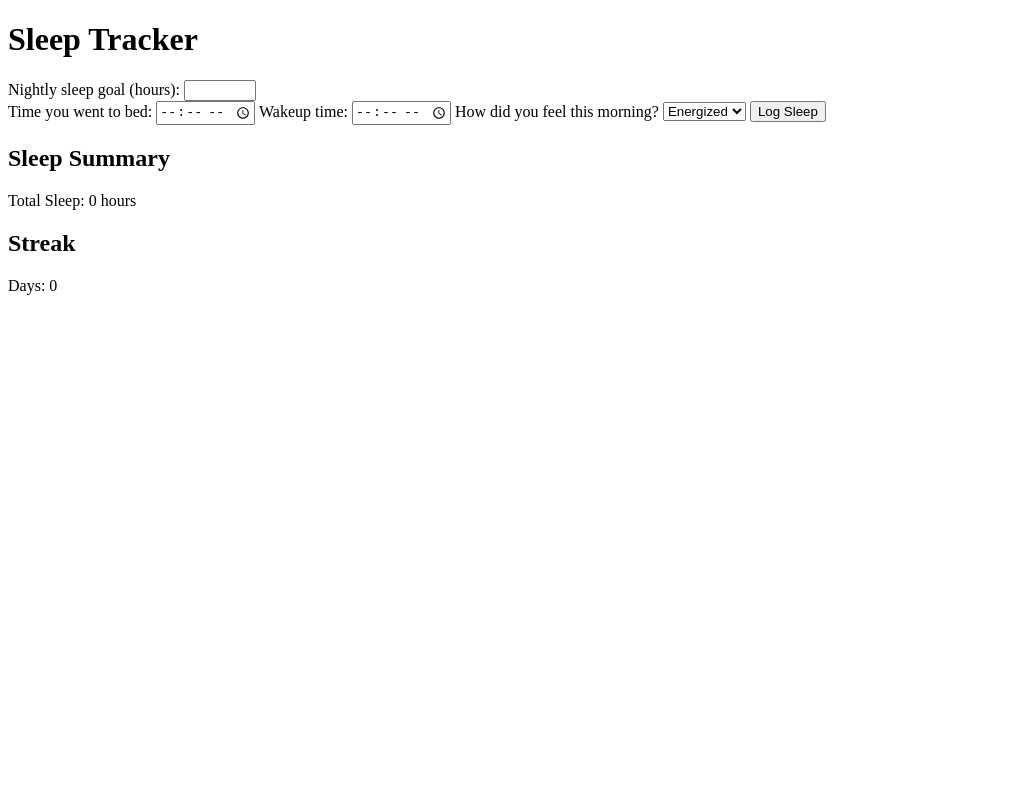
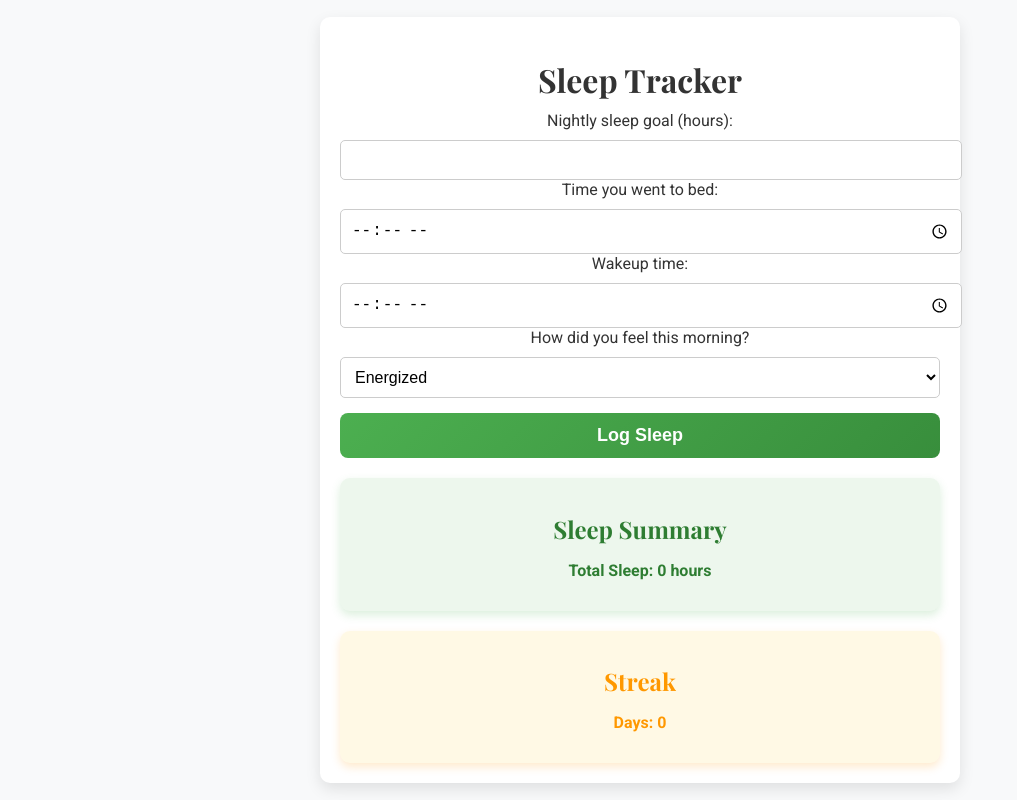
Before and after one commit to amandamurrizi/CS326-Semester-Project, a plain HTML site: page frontend/tracker-sleep.html in a window 1280 px wide. Shown: the whole page, without its empty margins (0-1017 px from the left). Drawn offline with nearby package versions, Linux system fonts and the light colour scheme.

Commit message:
Added dynamic and attractive look for sleep tracker

```diff
--- a/frontend/tracker-sleep.css
+++ b/frontend/tracker-sleep.css
@@ -16,6 +16,7 @@ body {
     border-radius: 10px;
     box-shadow: 0px 4px 10px rgba(0, 0, 0, 0.1);
     text-align: center;
+    transition: all 0.3s ease-in-out;
 }
 
 h1, h2 {
@@ -25,18 +26,19 @@ h1, h2 {
 
 /* Light theme for during day */
 .light-mode {
-    background: #f4f4f4;
+    background: #f8f9fa;
     color: #333;
 }
 
 .light-mode .container {
     background: white;
+    box-shadow: 0px 6px 15px rgba(0, 0, 0, 0.1);
 }
 
 /* Dark theme for during night*/
 .dark-mode {
-    background: #1a1a2e;
-    color: #e0e0e0;
+    background: #121212;
+    color: #f0f0f0;
 }
 
 .dark-mode .container {
@@ -45,30 +47,65 @@ h1, h2 {
 }
 
 /* Form elements */
-input, select, button {
+input, select{
     width: 100%;
     padding: 10px;
     margin-top: 10px;
     border: 1px solid #ccc;
     border-radius: 5px;
     font-size: 16px;
+    background: #fff;
+    transition: all 0.3s ease-in-out;
+}
+
+input:focus, select:focus {
+    outline: none;
+    border-color: #4CAF50;
+    box-shadow: 0px 0px 8px rgba(76, 175, 80, 0.5);
 }
 
 button {
-    background: #4CAF50;
+    width: 100%;
+    padding: 12px;
+    margin-top: 15px;
+    border: none;
+    border-radius: 8px;
+    font-size: 18px;
+    font-weight: bold;
+    background: linear-gradient(135deg, #4CAF50, #388E3C);
     color: white;
-    border: none;
     cursor: pointer;
+    transition: all 0.3s ease-in-out;
 }
 
 button:hover {
-    background: #45a049;
+    background: linear-gradient(135deg, #45a049, #2e7d32);
+    transform: scale(1.05);
 }
 
-/* ensures cross-browser functionality */
+.sleep-summary, .streak-tracker {
+    margin-top: 20px;
+    padding: 15px;
+    border-radius: 10px;
+    font-weight: bold;
+    transition: all 0.3s ease-in-out;
+}
+
+.sleep-summary {
+    background: rgba(76, 175, 80, 0.1);
+    color: #2e7d32;
+    box-shadow: 0px 4px 10px rgba(76, 175, 80, 0.2);
+}
+
+.streak-tracker {
+    background: rgba(255, 193, 7, 0.1);
+    color: #FF9800;
+    box-shadow: 0px 4px 10px rgba(255, 152, 0, 0.2);
+}
+
 @media (max-width: 600px) {
     .container {
-        width: 100%;
-        padding: 15px;
+        width: 95%;
+        padding: 20px;
     }
 }
--- a/frontend/tracker-sleep.html
+++ b/frontend/tracker-sleep.html
@@ -4,7 +4,7 @@
     <meta charset="UTF-8">
     <meta name="viewport" content="width=device-width, initial-scale=1.0">
     <title>Sleep Tracker</title>
-    <link rel="stylesheet" href="style.css">
+    <link rel="stylesheet" href="tracker-sleep.css">
     <link href="https://fonts.googleapis.com/css2?family=Playfair+Display:wght@700&family=Roboto:wght@400;700&display=swap" rel="stylesheet">
     <script>
         function applyTheme() {
```
